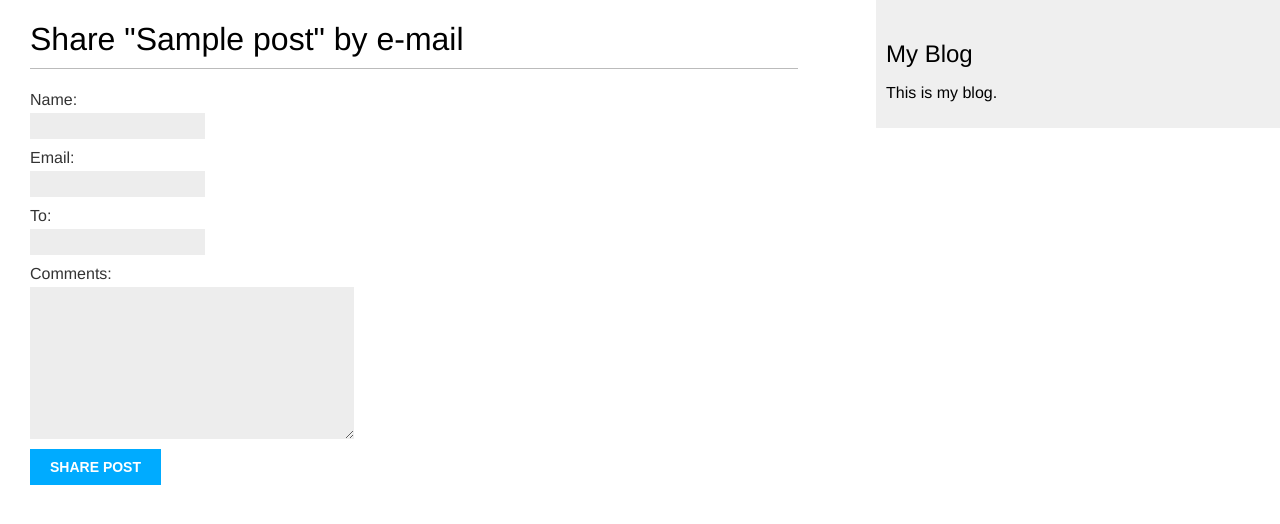
After one commit to asimnp/BlogWorm, a Django app: page /blog/1/share/ in a window 1280 px wide. The commit adds this page. Shown: the top 524 px of the page. Run offline with Django 3.2, Linux system fonts and the light colour scheme; tables that the repository leaves empty hold one stand-in row (values such as "Sample post"); parts of the project's set-up code (start-up, migrations or seed data) failed here and were passed over.

Commit message:
Feat[blog]: share post via email

```diff
--- /dev/null
+++ b/apps/blog/forms.py
@@ -0,0 +1,8 @@
+from django import forms
+
+
+class EmailPostForm(forms.Form):
+    name = forms.CharField(max_length=25)
+    email = forms.EmailField()
+    to = forms.EmailField()
+    comments = forms.CharField(required=False, widget=forms.Textarea)
--- a/apps/blog/urls.py
+++ b/apps/blog/urls.py
@@ -6,5 +6,6 @@ app_name = 'blog'
 
 urlpatterns = [
     path('', views.post_list, name='post_list'),
-    path('<int:year>/<int:month>/<int:day>/<slug:slug>/', views.post_detail, name='post_detail')
+    path('<int:year>/<int:month>/<int:day>/<slug:slug>/', views.post_detail, name='post_detail'),
+    path('<int:post_id>/share/', views.post_share, name='post_share')
 ]
--- a/apps/blog/views.py
+++ b/apps/blog/views.py
@@ -1,7 +1,9 @@
 from django.shortcuts import render, get_object_or_404
 from django.core.paginator import Paginator, EmptyPage, PageNotAnInteger
+from django.core.mail import send_mail
 
 from .models import Post
+from .forms import EmailPostForm
 
 
 def post_list(request):
@@ -25,3 +27,21 @@ def post_detail(request, year, month, day, slug):
                              publish__day=day,
                              slug=slug)
     return render(request, 'blog/post/detail.html', {'post': post})
+
+
+def post_share(request, post_id):
+    post = get_object_or_404(Post, id=post_id, status='published')
+    sent = False
+
+    if request.method == 'POST':
+        form = EmailPostForm(request.POST)
+        if form.is_valid():
+            cd = form.cleaned_data
+            post_url = request.build_absolute_uri(post.get_absolute_url())
+            subject = f"{cd['name']} recommends you to read {post.title}"
+            message = f"Read {post.title} at {post_url} \n\n{cd['name']}'s comments: {cd['comments']}"
+            send_mail(subject, message, cd['email'], [cd['to']])
+            sent = True
+    else:
+        form = EmailPostForm()
+    return render(request, 'blog/post/share.html', {'form': form, 'post': post, 'sent': sent})
--- a/root/settings/development.py
+++ b/root/settings/development.py
@@ -10,3 +10,5 @@ MIDDLEWARE += ['debug_toolbar.middleware.DebugToolbarMiddleware']
 INTERNAL_IPS = [
     '127.0.0.1',
 ]
+
+EMAIL_BACKEND = 'django.core.mail.backends.console.EmailBackend'
--- a/templates/blog/post/detail.html
+++ b/templates/blog/post/detail.html
@@ -8,4 +8,8 @@
         Published {{ post.publish }} by {{ post.author }}
     </p>
     {{ post.body|linebreaks }}
+
+    <p>
+        <a href="{% url 'blog:post_share' post.id %}">Share this post</a>
+    </p>
 {% endblock content %}
--- /dev/null
+++ b/templates/blog/post/share.html
@@ -0,0 +1,27 @@
+{% extends 'blog/base.html' %}
+
+{% block title %}Share a post{% endblock title %}
+
+{% block content %}
+    {% if sent %}
+        <h1>Email successfully sent</h1>
+        <p>
+            "{{ post.title }}" was successfully sent to {{ form.cleaned_data.to }}.
+        </p>
+        <p>
+            <a href="{% url 'blog:post_list' %}">View other posts.</a>
+        </p>
+    {% else %}
+        <h1>Share "{{ post.title }}" by e-mail</h1>
+        <form method="post">
+            {% csrf_token %}
+            {% for field in form %}
+                <div>
+                    {{ field.errors }}
+                    {{ field.label_tag }} {{ field }}
+                </div>
+            {% endfor %}
+            <input type="submit" value="Share post">
+        </form>
+    {% endif %}
+{% endblock content %}
```
